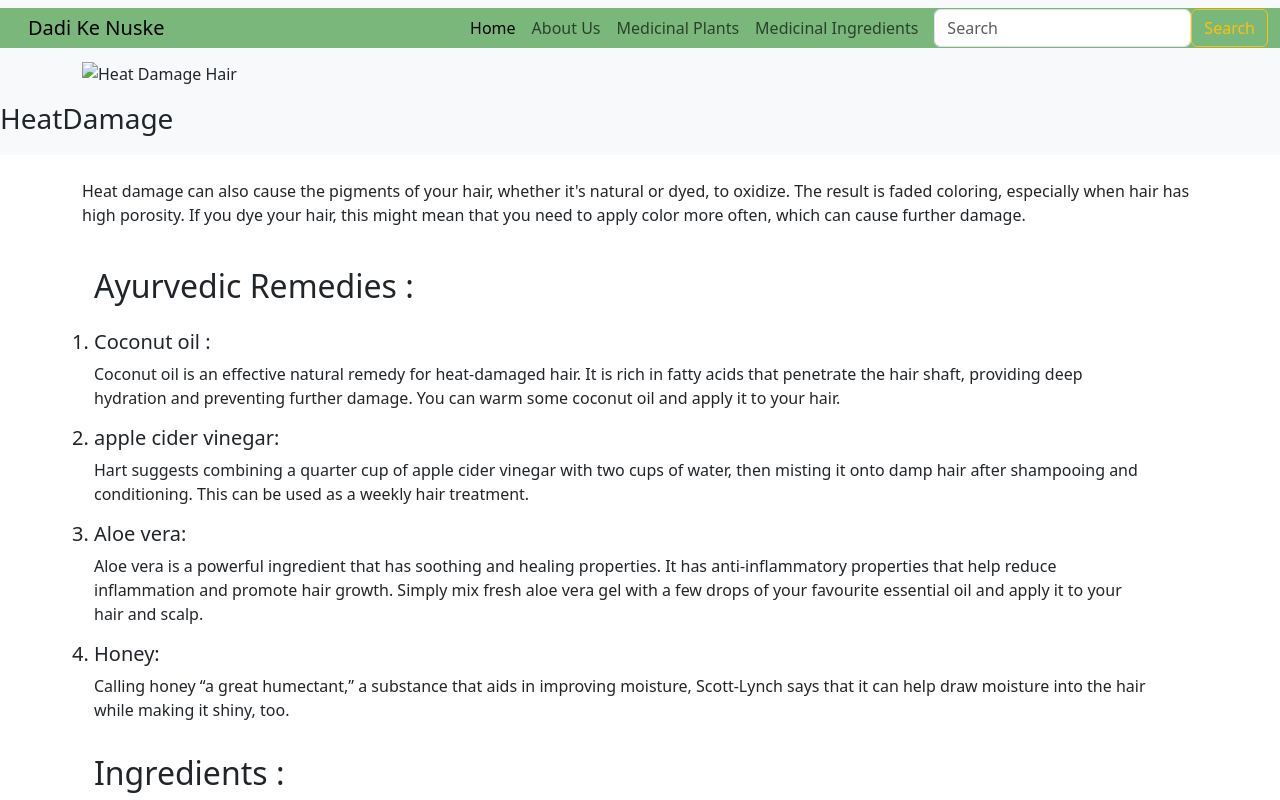
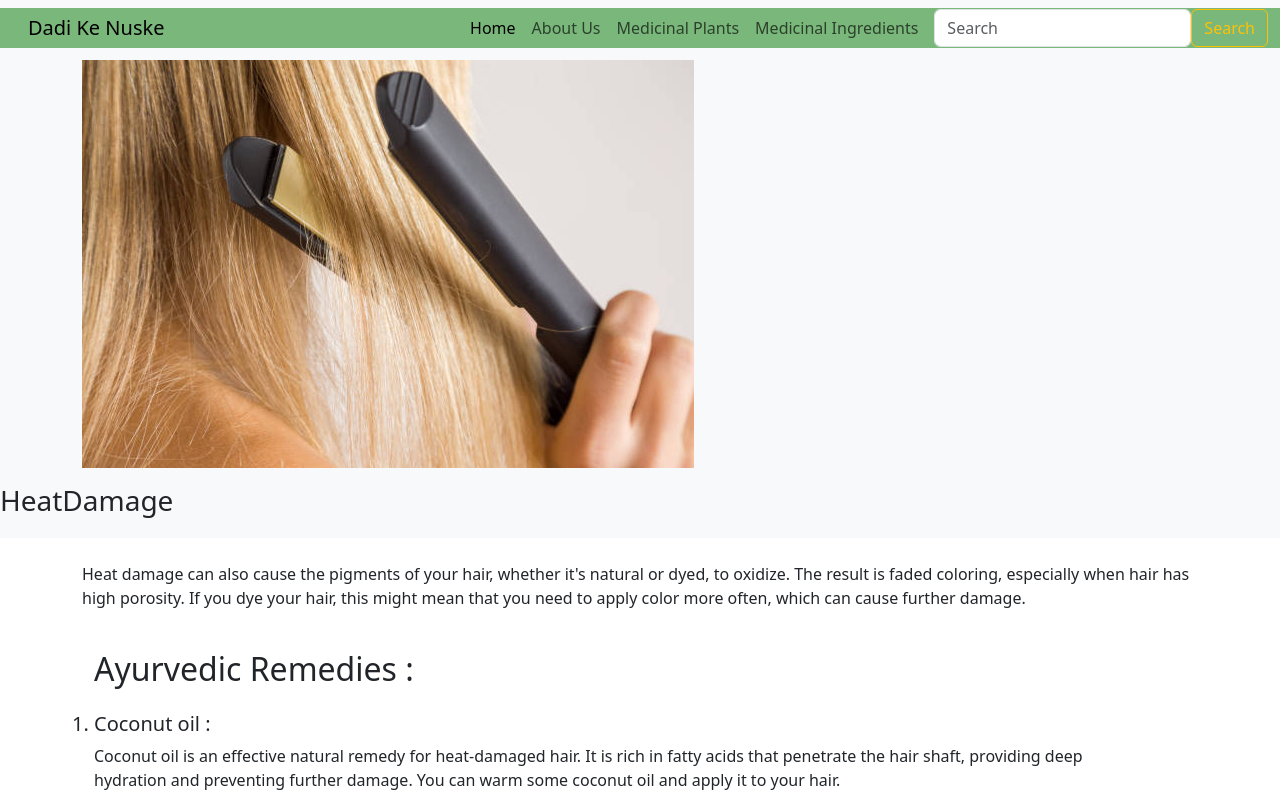
Before and after one commit to Sanjivani17/Website, a plain HTML site: page heatdamage.html in a window 1280 px wide. Shown: the top 800 px of the page. Drawn offline with nearby package versions, Linux system fonts and the light colour scheme.

Commit message:
Update heatdamage.html

```diff
--- a/heatdamage.html
+++ b/heatdamage.html
@@ -78,7 +78,7 @@
 
     <div class="album py-1 bg-body-tertiary">
         <div class="container heatdamage-img">
-            <img src="Images/heat damage hair.jpg" alt="Heat Damage Hair">
+            <img src="heat damage hair.jpg" alt="Heat Damage Hair">
         </div>
         <div class=" heatdamage my-3">
             <h3>HeatDamage</h3>
```
